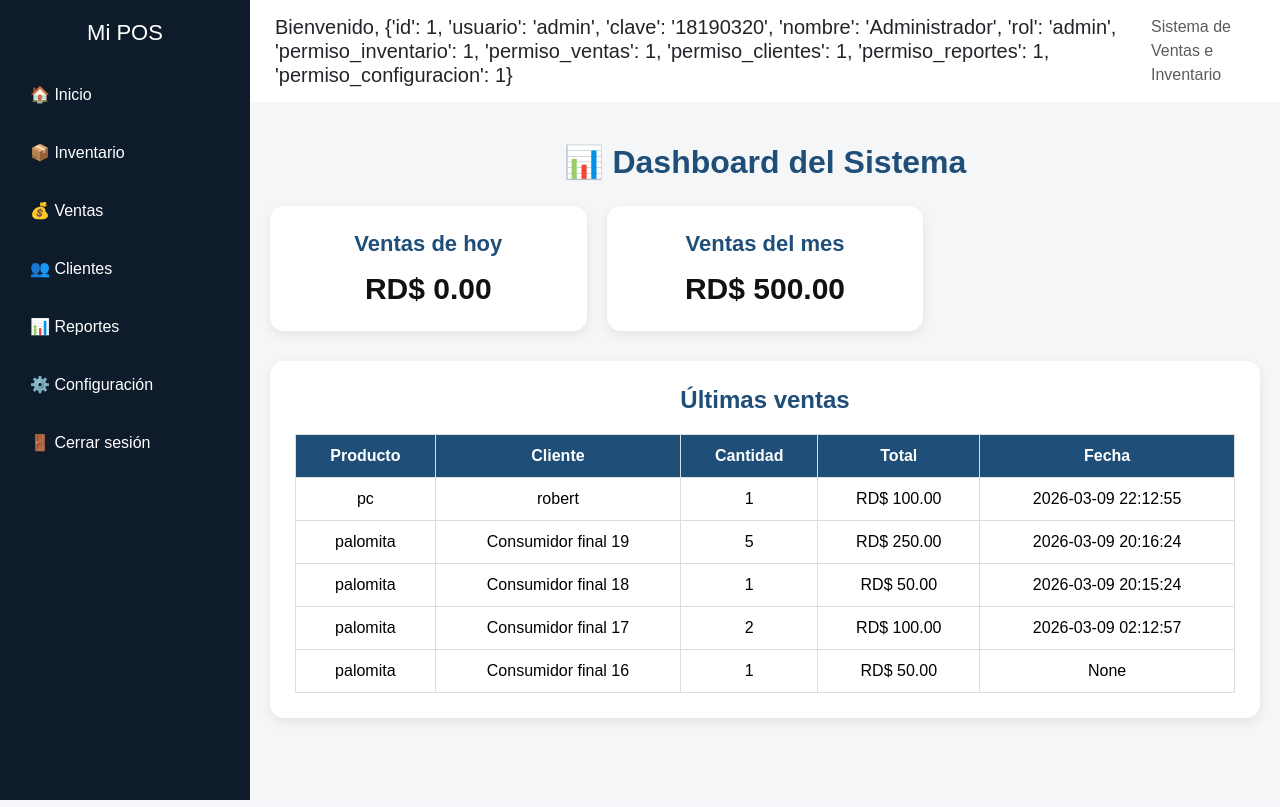
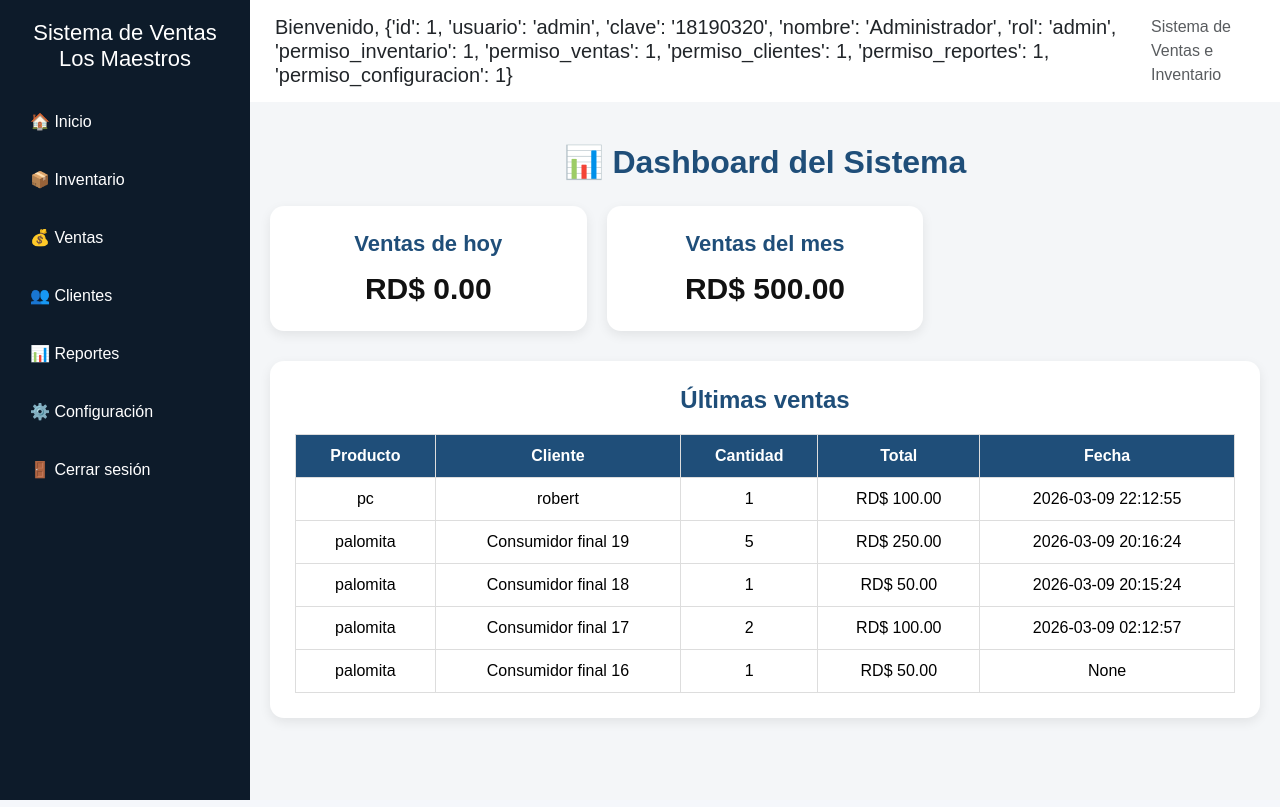
Before and after one commit to eltrebor19/pos-inventario, a Flask app: page /panel in a window 1280 px wide. Run offline with Flask 3, Linux system fonts and the light colour scheme; a user stored in the database is signed in; data comes from the database, SQL or seed files in the repository.

Commit message:
Change sidebar title and fix HTML formatting
Updated sidebar title and adjusted HTML structure.

```diff
--- a/templates/panel.html
+++ b/templates/panel.html
@@ -76,7 +76,7 @@
 <body>
 
    <div class="sidebar">
-    <h3>Mi POS</h3>
+    <h3>Sistema de Ventas Los Maestros</h3>
 
     <a href="/inicio" target="contenido">🏠 Inicio</a>
 
@@ -115,4 +115,5 @@
     </div>
 
 </body>
+
 </html>
```
